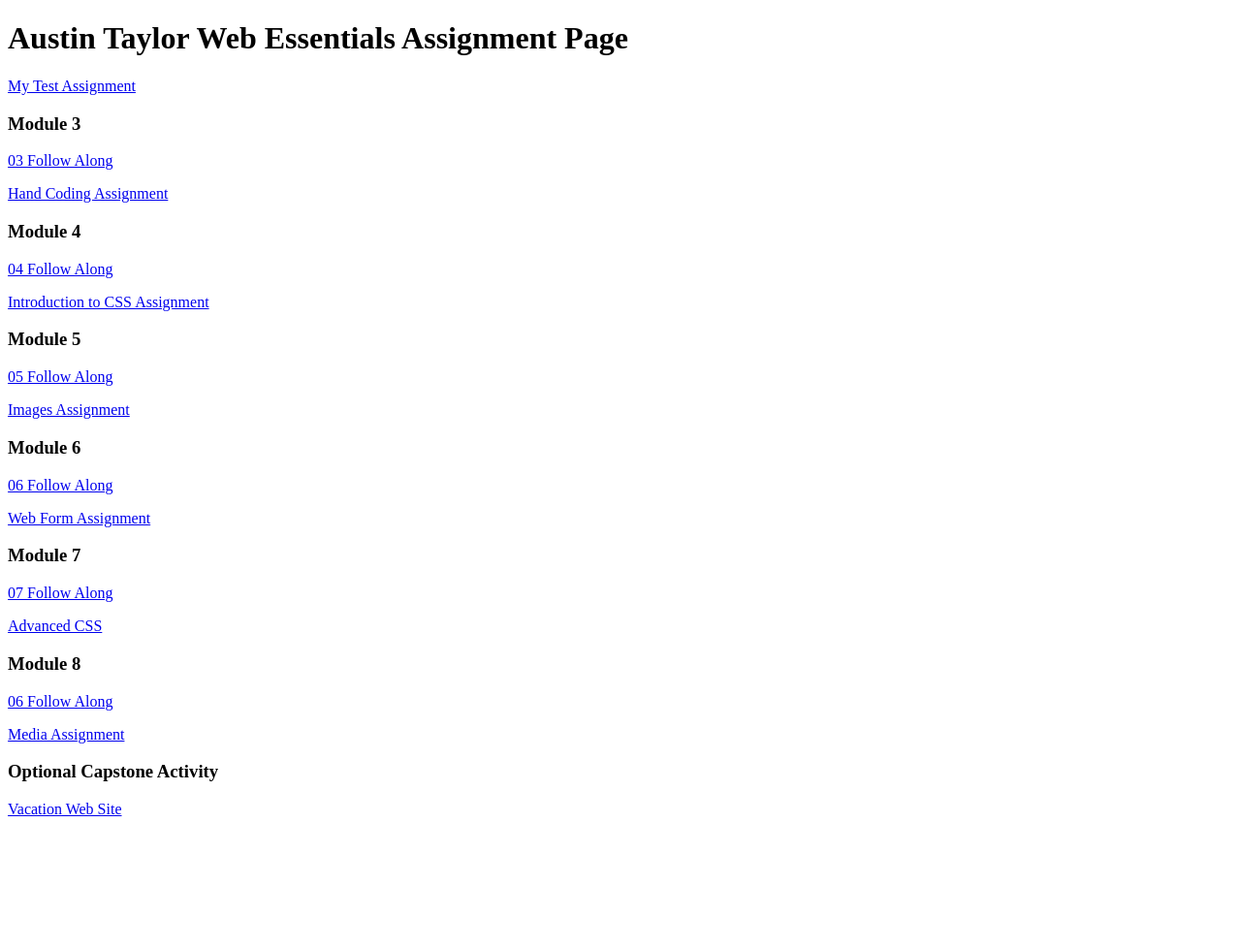
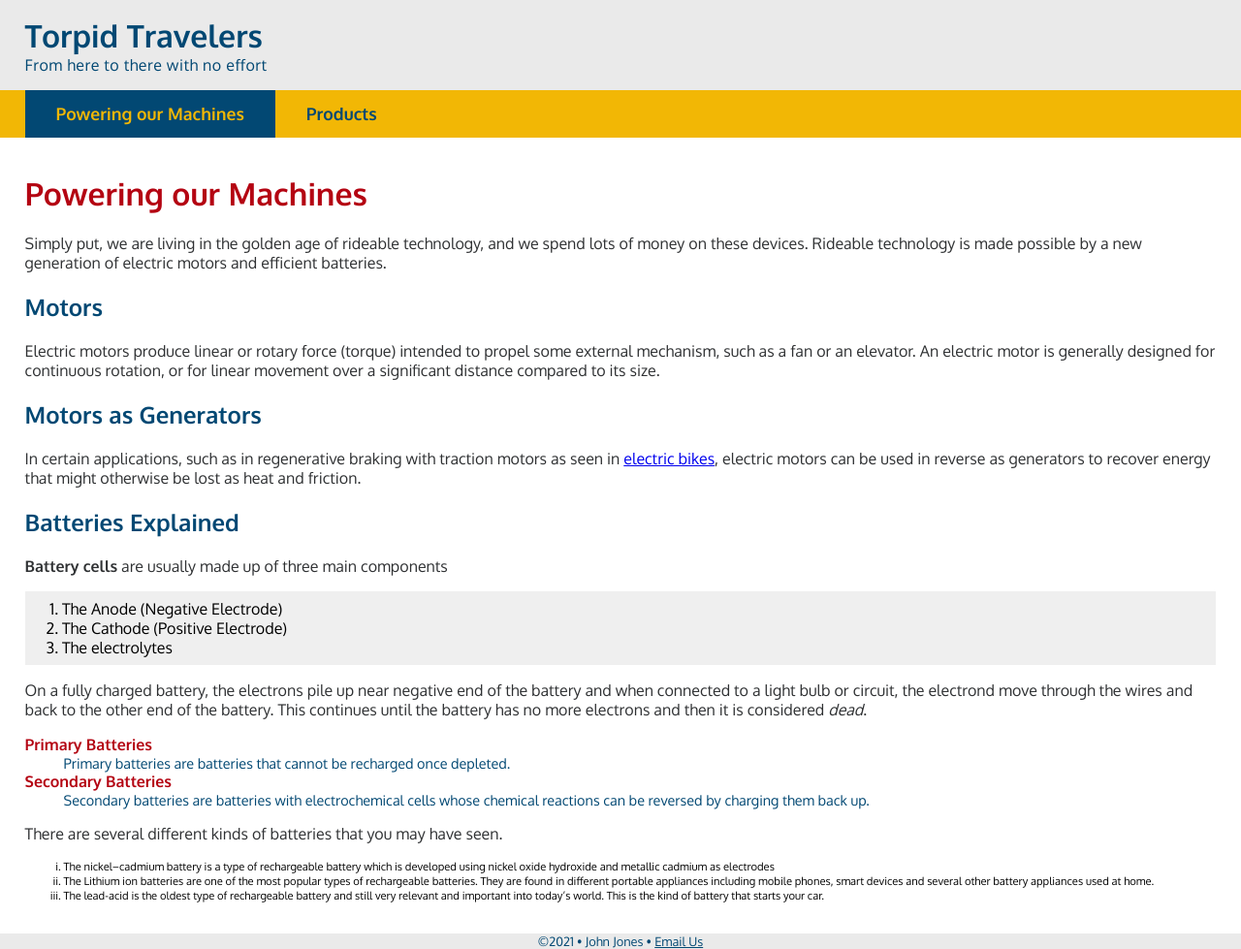
Before and after one commit to AustinTaylor14/dwd1600, a plain HTML site: page index.html in a window 1280 px wide. Shown: the whole page at 97% size. Before the commit the page ends 860 px from the top, so only its background shows below. Drawn offline with Linux system fonts and the light colour scheme.

Commit message:
Add files via upload
test

```diff
--- a/index.html
+++ b/index.html
@@ -1,39 +1,66 @@
-<!DOCTYPE html>
+<!doctype html>
 <html lang="en">
-	<head>
-		<meta charset="UTF-8">
-		<meta name="viewport" content="width=device-width, initial-scale=1.0">
-		<title>dwdd 1600 assignment list page</title>
-	</head>
-	<body>
-		<h1>Austin Taylor Web Essentials Assignment Page</h1>
-		<p><a href="01test">My Test Assignment</a></p>
+<head>
+    <meta name="description" content="Torpid Travelers is dedicated to helping you get around without breaking a sweat."/>
+    <meta charset="UTF-8">
+    <title>Torpid Travelers: Powering our Machines</title>
+    <link rel="preconnect" href="https://fonts.googleapis.com">
+    <link rel="preconnect" href="https://fonts.gstatic.com" crossorigin>
+    <link href="https://fonts.googleapis.com/css2?family=Oxygen:wght@300;400;700&display=swap" rel="stylesheet">
+    <link rel="stylesheet" href="traveler.css">
+</head>
+<body>
+    <!-- start the page header -->
+    <header>
+        <h1>Torpid Travelers</h1>
+        <p>From here to there with no effort</p>
+    </header>
 
-		<h3>Module 3</h3>
-		<p><a href="03follow-along">03 Follow Along</a></p>
-		<p><a href="03hand-coding">Hand Coding Assignment</a></p>
+    <!-- start the page navigation -->
+    <nav>
+        <ul>
+            <li class="active"><a href="index.html">Powering our Machines</a></li>
+            <li><a href="products.html">Products</a></li>
+        </ul>
+    </nav>
 
-		<h3>Module 4</h3>
-		<p><a href="04follow-along">04 Follow Along</a></p>
-		<p><a href="04intro-css">Introduction to CSS Assignment</a></p>
+    <!-- start the page main -->
+    <main>
+        <h1>Powering our Machines</h1>
+        <p>Simply put, we are living in the golden age of rideable technology, and we spend lots of money on these devices. Rideable technology  is made possible by a new generation of electric motors and efficient batteries.</p>
 
-		<h3>Module 5</h3>
-		<p><a href="05follow-along">05 Follow Along</a></p>
-		<p><a href="05images">Images Assignment</a></p>
+        <h2>Motors</h2>
+        <p>Electric motors produce linear or rotary force (torque) intended to propel some external mechanism, such as a fan or an elevator. An electric motor is generally designed for continuous rotation, or for linear movement over a significant distance compared to its size.</p>
 
-		<h3>Module 6</h3>
-		<p><a href="06follow-along">06 Follow Along</a></p>
-		<p><a href="06form">Web Form Assignment</a></p>
+        <h2>Motors as Generators</h2>
+        <p>In certain applications, such as in regenerative braking with traction motors as seen in <a href="products.html#eb">electric bikes</a>, electric motors can be used in reverse as generators to recover energy that might otherwise be lost as heat and friction.</p>
 
-		<h3>Module 7</h3>
-		<p><a href="07follow-along">07 Follow Along</a></p>
-		<p><a href="07advanced-css">Advanced CSS</a></p>
+        <h2>Batteries Explained</h2>
+        <p><strong>Battery cells</strong> are usually made up of three main components</p>
+        <ol>
+            <li>The Anode (Negative Electrode)</li>
+            <li>The Cathode (Positive Electrode)</li>
+            <li>The electrolytes</li>
+        </ol>
+        <p>On a fully charged battery, the electrons pile up near negative end of the battery and when connected to a light bulb or circuit, the electrond move through the wires and back to the other end of the battery. This continues until the battery has no more electrons and then it is considered <em>dead</em>.</p>
 
-		<h3>Module 8</h3>
-		<p><a href="08follow-along">06 Follow Along</a></p>
-		<p><a href="08media">Media Assignment</a></p>
+        <dl>
+            <dt>Primary Batteries</dt>
+            <dd>Primary batteries are batteries that cannot be recharged once depleted.</dd>
+            <dt>Secondary Batteries</dt>
+            <dd>Secondary batteries are batteries with electrochemical cells whose chemical reactions can be reversed by charging them back up.</dd>
+        </dl>
+        <p>There are several different kinds of batteries that you may have seen.</p>
+        <ul>
+            <li>The nickel–cadmium battery is a type of rechargeable battery which is developed using nickel oxide hydroxide and metallic cadmium as electrodes</li>
+            <li>The Lithium ion batteries are one of the most popular types of rechargeable batteries. They are found in different portable appliances including mobile phones, smart devices and several other battery appliances used at home. </li>
+            <li>The lead-acid is the oldest type of rechargeable battery and still very relevant and important into today’s world. This is the kind of battery that starts your car.</li>
+        </ul>
+    </main>
 
-		<h3>Optional Capstone Activity</h3>
-		<p><a href="vacation">Vacation Web Site</a></p>
-	</body>
+    <!-- start the page footer -->
+    <footer>
+        <p>&copy;2021 &bull; John Jones &bull; <a href="mailto:zen@gmail.com">Email Us</a> </p>
+    </footer>
+</body>
 </html>
--- /dev/null
+++ b/traveler.css
@@ -0,0 +1,114 @@
+/*---  This is my css page. ---*/
+
+body {
+    font-family: 'Oxygen', sans-serif;
+    font-size: 16px
+    font-weight: 300;
+    margin: 0;
+}
+
+/*---  This is where I format the header. ---*/
+
+header {
+background-color:#eaeaea;
+padding: 1rem 2vw;
+}
+header p {
+    letter-spacing: .5px;
+}
+header h1, p{
+    margin: 0;
+    color: #024873;
+}
+/*---  This is where I format the navigation. ---*/
+nav {
+    background-color: #f2b705;
+}
+nav ul{
+    list-style-type:none;
+    padding: 0 2vw;
+    margin: 0;
+    display: flex;
+}
+nav a{
+    text-decoration: none;
+    font-size: 1.1rem;
+    color:#024873;
+    font-weight: 700;
+    display: block;
+    padding: .83rem 2rem;
+}
+nav a:hover{
+    color: white;
+}
+nav li.active a{
+    background-color: #024873;
+    color:#f2b705;
+    }
+/*---  This is where my main section is.  ---*/
+
+
+    main {
+        padding: 1rem 2vw
+    }
+
+main h1{
+    color: #b40412;
+}
+
+main h2{
+    color: #024873;
+}
+
+main p{
+    color: #2f3133;
+    margin: 0 0 .3rem 0;
+}
+
+main ol {
+    padding: .5rem 3vw;
+    background-color: #efefef;
+}
+
+main dl dt{
+    color: #b40412;
+    font-weight:700;
+}
+
+main dl dd {
+    color:#024873;
+    font-size: .9rem;
+}
+
+main ul {
+    list-style-type:lower-roman;
+}
+
+main ul li{
+    line-height: 125%
+        margin-bottom: .5rem;
+    font-size: .7rem;
+}
+
+address {
+    font-style: normal;
+    background-color: #f2b705;
+    padding: .5rem;
+    width: 12.5rem;
+    border: 2px solid #024873;
+    border-radius: .8rem;
+}
+
+/*---  This is where I format the footer section. ---*/
+
+footer {
+    background-color: #eaeaea;
+    text-align: center;
+    color: #024873
+        padding: 1rem 0;
+    font-size: .8rem;
+}
+
+footer a{
+    color: #024873;
+}
```
Also changed, not shown: products.html (added, +57 -0 lines).
